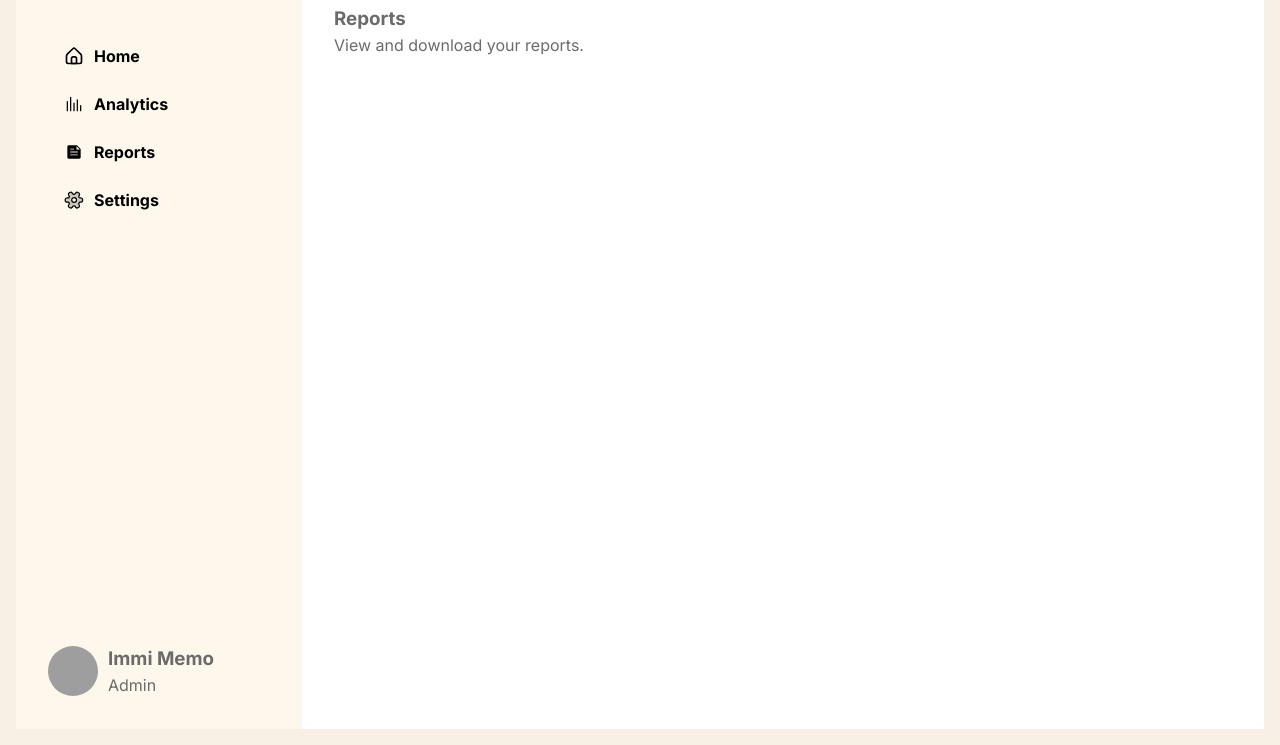
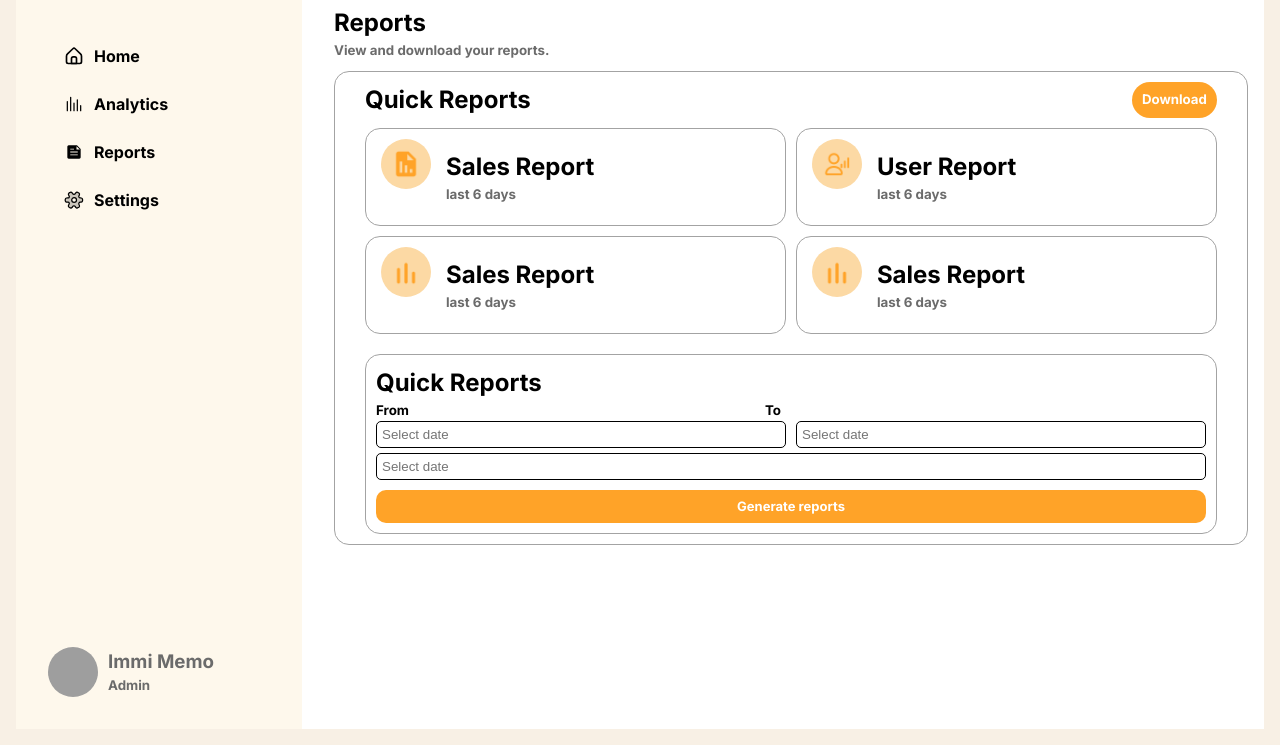
Before and after one commit to AloyEmmanuel/Fintech-App, a plain HTML site: page reports.html in a window 1280 px wide. Shown: the part 87-832 px from the top of the page. Drawn offline with Linux system fonts and the light colour scheme; grey boxes are pictures that could not be loaded.

Commit message:
styled the report section

```diff
--- /dev/null
+++ b/css/reports.css
@@ -0,0 +1,119 @@
+@import url(./resusable.css);
+
+/* General Styling for h1 and p */
+
+h1 {
+  color: black;
+  font-size: x-large;
+}
+p {
+  font-size: smaller;
+  font-weight: bold;
+}
+
+/* Container Styling */
+.all-container {
+  border: 1px solid rgb(163, 163, 163);
+  border-radius: 15px;
+  margin-top: 10px;
+  padding: 10px 30px;
+}
+
+.header-contain {
+  display: flex;
+  justify-content: space-between;
+  /* margin: 6px 10px; */
+}
+
+.gen-container {
+  display: flex;
+  flex-wrap: wrap;
+  margin-top: 10px;
+  gap: 10px;
+}
+
+.report-container {
+  display: flex;
+  border: 1px solid rgb(163, 163, 163);
+  border-radius: 15px;
+  width: 49.4%;
+}
+
+.icon-contain {
+  width: 50px;
+  height: 50px;
+  border-radius: 50%;
+  margin-top: 10px;
+  margin-left: 15px;
+  background-color: #fcd9a4;
+}
+
+.text-contain {
+  margin: 20px 15px;
+}
+
+.bottom-container {
+  border: 1px solid rgb(163, 163, 163);
+  border-radius: 15px;
+  margin-top: 10px;
+  padding: 10px;
+  width: 100%;
+}
+
+/* Individual Element Styling */
+.header-contain h5 {
+  border-radius: 20px;
+  background-color: #ffa328;
+  color: white;
+  width: 10%;
+  /* margin: 10px; */
+  align-content: center;
+  text-align: center;
+}
+
+.icon-contain img {
+  padding: 10px;
+}
+
+.bottom-text {
+  display: flex;
+  color: black;
+  justify-content: space-between;
+}
+
+.bottom-text .pad-text {
+  padding-right: 425px;
+}
+
+.date-container {
+  display: flex;
+  gap: 10px;
+}
+
+.date-container input {
+  border: 1px solid;
+  border-radius: 5px;
+  width: 50%;
+  padding: 5px;
+}
+
+.bottom-container .full-width {
+  margin-top: 5px;
+  width: 100%;
+  border-radius: 5px;
+  padding: 5px;
+  border: 1px solid;
+}
+
+.bottom-container .generate {
+  margin-top: 10px;
+  border-radius: 10px;
+  padding: 7px;
+  background-color: #ffa328;
+  color: white;
+  width: 100%;
+  align-content: center;
+  text-align: center;
+  font-weight: bolder;
+  font-size: small;
+}
--- a/reports.html
+++ b/reports.html
@@ -5,6 +5,7 @@
     <meta name="viewport" content="width=device-width, initial-scale=1.0" />
     <title>Reports | Dashboard</title>
     <link rel="stylesheet" href="css/resusable.css" />
+    <link rel="stylesheet" href="css/reports.css" />
     <link rel="preconnect" href="https://fonts.googleapis.com" />
     <link rel="preconnect" href="https://fonts.gstatic.com" crossorigin />
     <link
@@ -166,7 +167,12 @@
                 d="M6.5 1a5.5 5.5 0 0 1 4.437 8.749l3.556 2.846a1.351 1.351 0 1 1-1.898 1.898l-2.846-3.556A5.5 5.5 0 1 1 6.5 1m0 2a3.5 3.5 0 1 0 0 7a3.5 3.5 0 0 0 0-7"
               />
             </svg>
-            <input type="search" name="search" id="search" placeholder="Search..." />
+            <input
+              type="search"
+              name="search"
+              id="search"
+              placeholder="Search..."
+            />
           </div>
           <div class="header-profile-container">
             <img src="assests/images/nature.jpg" alt="Immi Memo profile" />
@@ -176,6 +182,70 @@
         <section class="page-title">
           <h1>Reports</h1>
           <p>View and download your reports.</p>
+          <div class="all-container">
+            <div class="header-contain">
+              <h1>Quick Reports</h1>
+              <h5>Download</h5>
+            </div>
+            <div class="gen-container">
+              <div class="report-container">
+                <div class="icon-contain">
+                  <img src="./assests/icons/report.png" alt="" />
+                </div>
+                <div class="text-contain">
+                  <h1>Sales Report</h1>
+                  <p>last 6 days</p>
+                </div>
+              </div>
+              <div class="report-container">
+                <div class="icon-contain">
+                  <img src="./assests/icons/user.png" alt="" />
+                </div>
+                <div class="text-contain">
+                  <h1>User Report</h1>
+                  <p>last 6 days</p>
+                </div>
+              </div>
+              <div class="report-container">
+                <div class="icon-contain">
+                  <img src="./assests/icons/sales.png" alt="" />
+                </div>
+                <div class="text-contain">
+                  <h1>Sales Report</h1>
+                  <p>last 6 days</p>
+                </div>
+              </div>
+              <div class="report-container">
+                <div class="icon-contain">
+                  <img src="./assests/icons/sales.png" alt="" />
+                </div>
+                <div class="text-contain">
+                  <h1>Sales Report</h1>
+                  <p>last 6 days</p>
+                </div>
+              </div>
+              <div class="bottom-container">
+                <h1>Quick Reports</h1>
+                <div class="bottom-text">
+                  <p>From</p>
+                  <p class="pad-text">To</p>
+                </div>
+                <div class="date-container">
+                  <input type="text" alt="" placeholder="Select date" />
+
+                  <input type="text" alt="" placeholder="Select date" />
+                </div>
+
+                <input
+                  class="full-width"
+                  type="text"
+                  id="date"
+                  placeholder="Select date"
+                />
+                <div class="generate">Generate reports</div>
+              </div>
+            </div>
+          </div>
         </section>
       </main>
     </section>
```
Also changed, not shown: assests/icons/calendar-clock.png (added), assests/icons/report.png (added), assests/icons/sales.png (added), assests/icons/user.png (added).
